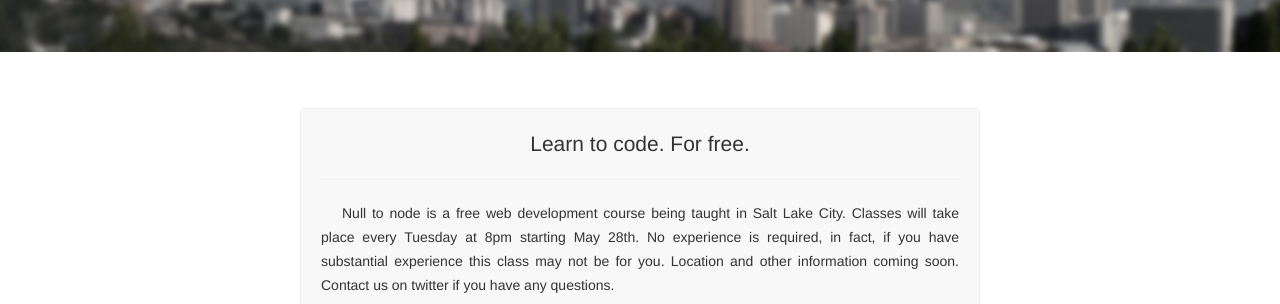
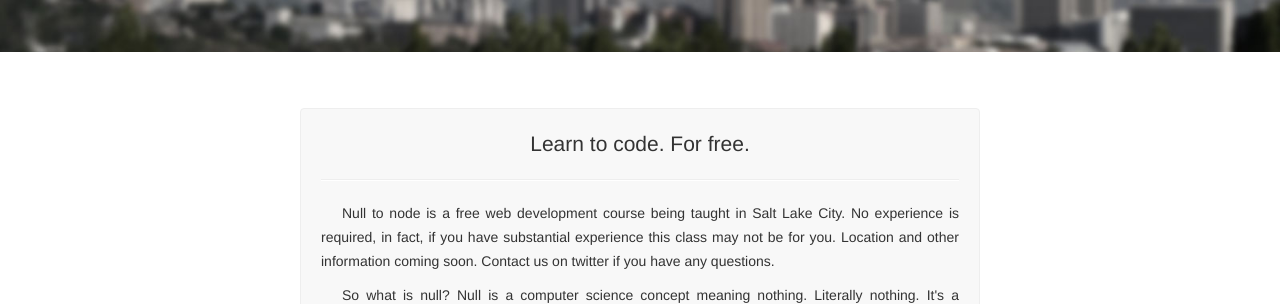
Before and after one commit to phatpenguin/nulltonode, a website: page index.html in a window 1280 px wide. Shown: the part 448-752 px from the top of the page. Drawn offline with Linux system fonts and the light colour scheme.

Commit message:
Took out wrong time.

```diff
--- a/index.html
+++ b/index.html
@@ -15,7 +15,7 @@
     <section class="css-module">
       <p class="lead" style="text-align: center;">Learn to code. For free.</p>
       <hr>
-      <p class="css-desc">Null to node is a free web development course being taught in Salt Lake City. Classes will take place every Tuesday at 8pm starting May 28th. No experience is required, in fact, if you have substantial experience this class may not be for you. Location and other information coming soon. Contact us on twitter if you have any questions.</p>
+      <p class="css-desc">Null to node is a free web development course being taught in Salt Lake City. No experience is required, in fact, if you have substantial experience this class may not be for you. Location and other information coming soon. Contact us on twitter if you have any questions.</p>
       <p class="css-desc">So what is null? Null is a computer science concept meaning nothing. Literally nothing. It's a keyword in the Javascript language that represents emptiness, and is different from zero. Node.js is a compilation of Google's V8 JavaScript engine, Joyent's libuv platform layer, and a core library. In other, simpler words, node.js is JavaScript run on the server.</p>
       <p class="css-desc">Putting those two concepts together, Null to Node is having no knowledge whatsoever of node.js to being a proficient and budding web developer. Our goal is to take you from a technical tabula rasa, to building functional real world web applications.</p>
       <hr>
```
